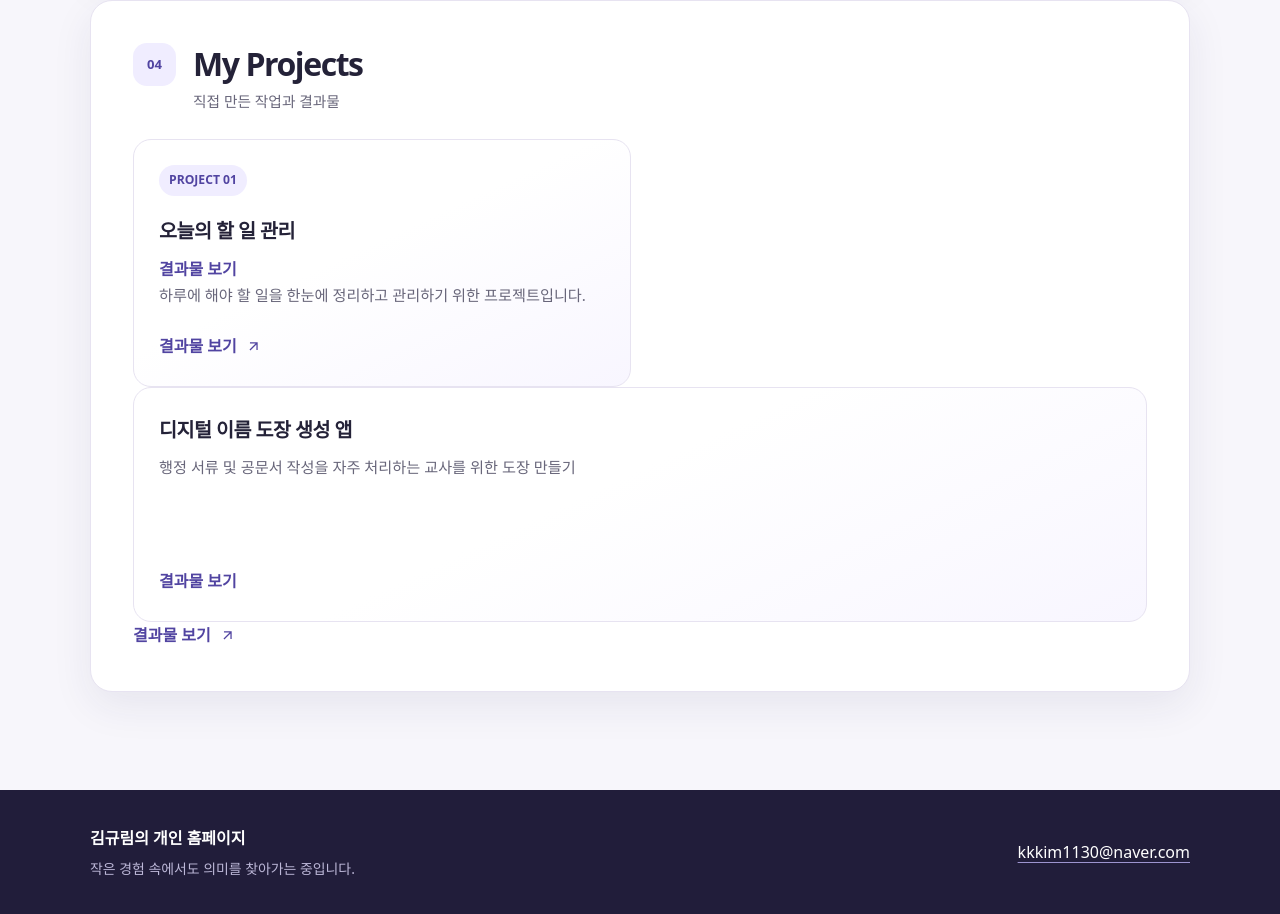
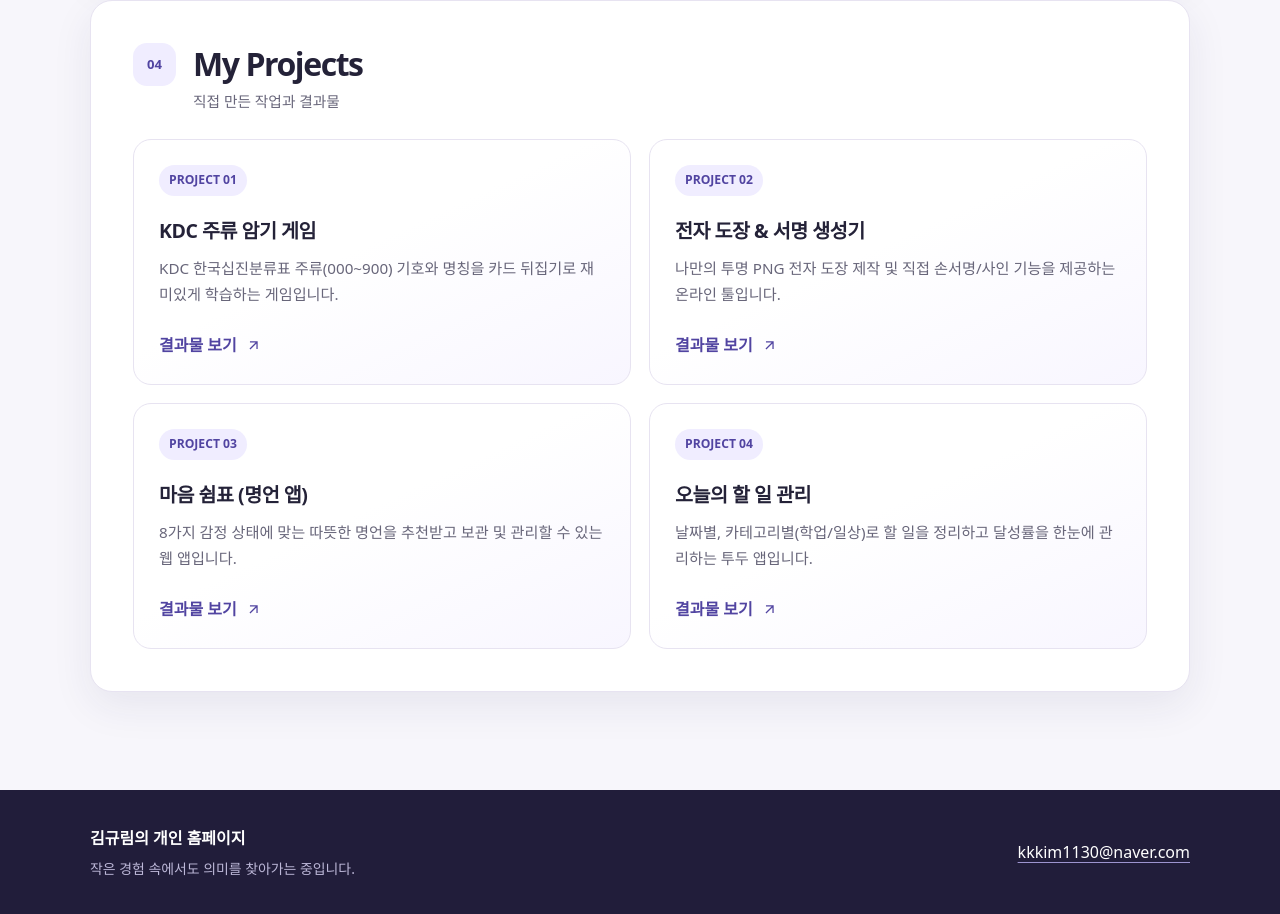
Before and after one commit to kim46956158-commits/my-webpage, a plain HTML site: page index.html in a window 1280 px wide. Shown: the part 1680-2594 px from the top of the page. Drawn offline with Linux system fonts and the light colour scheme.

Commit message:
Update index.html

```diff
--- a/index.html
+++ b/index.html
@@ -472,7 +472,7 @@
       </ul>
     </section>
 
-    <section class="section" id="projects" aria-labelledby="projects-title">
+<section class="section" id="projects" aria-labelledby="projects-title">
       <div class="section-heading">
         <span class="section-number" aria-hidden="true">04</span>
         <div>
@@ -481,42 +481,52 @@
         </div>
       </div>
       <div class="project-grid">
-        <article class="project-card" id="project-todo">
+
+        <!-- 프로젝트 1: KDC 암기 게임 -->
+        <article class="project-card" id="project-kdc">
           <span class="project-tag">PROJECT 01</span>
-          <h3>오늘의 할 일 관리</h3>
-          <a class="project-link"
-   href="오늘의 할일.html"
-   target="_blank"
-   rel="noopener noreferrer"
-   aria-label="오늘의 할 일 관리 프로젝트 결과물 새 탭에서 보기">
-  결과물 보기
-</a>
-          <p>하루에 해야 할 일을 한눈에 정리하고 관리하기 위한 프로젝트입니다.</p>
-          <!-- 실제 결과물 주소가 준비되면 href="#"를 해당 주소로 바꿔 주세요. -->
-          <a class="project-link" href="#" aria-label="오늘의 할 일 관리 프로젝트 결과물 보기">
-            결과물 보기
-            <svg viewBox="0 0 24 24" fill="none" stroke="currentColor" stroke-width="1.8" aria-hidden="true"><path d="M7 17 17 7M7 7h10v10"/></svg>
-          </a>
-        </article>
-      </div>
-       <article class="project-card" id="project-todo">
-          <h3>디지털 이름 도장 생성 앱</h3>
-         <p>행정 서류 및 공문서 작성을 자주 처리하는 교사를 위한 도장 만들기</p>
-          <a class="project-link"
-   href="도장만들기.html"
-   target="_blank"
-               rel="noopener noreferrer"
-   aria-label="도장만들기 프로젝트 결과물 새 탭에서 보기">
-  결과물 보기
-            </a>
-             </article>
-          <!-- 실제 결과물 주소가 준비되면 href="#"를 해당 주소로 바꿔 주세요. -->
-          <a class="project-link" href="오늘의 할%20일.html" aria-label="오늘의 할 일 관리 프로젝트 결과물 보기">
+          <h3>KDC 주류 암기 게임</h3>
+          <p>KDC 한국십진분류표 주류(000~900) 기호와 명칭을 카드 뒤집기로 재미있게 학습하는 게임입니다.</p>
+          <a class="project-link" href="kdc.html" target="_blank" rel="noopener noreferrer" aria-label="KDC 주류 암기 게임 새 창으로 열기">
             결과물 보기
             <svg viewBox="0 0 24 24" fill="none" stroke="currentColor" stroke-width="1.8" aria-hidden="true"><path d="M7 17 17 7M7 7h10v10"/></svg>
           </a>
         </article>
 
+        <!-- 프로젝트 2: 도장만들기 -->
+        <article class="project-card" id="project-stamp">
+          <span class="project-tag">PROJECT 02</span>
+          <h3>전자 도장 & 서명 생성기</h3>
+          <p>나만의 투명 PNG 전자 도장 제작 및 직접 손서명/사인 기능을 제공하는 온라인 툴입니다.</p>
+          <a class="project-link" href="도장만들기.html" target="_blank" rel="noopener noreferrer" aria-label="전자 도장 및 서명 생성기 새 창으로 열기">
+            결과물 보기
+            <svg viewBox="0 0 24 24" fill="none" stroke="currentColor" stroke-width="1.8" aria-hidden="true"><path d="M7 17 17 7M7 7h10v10"/></svg>
+          </a>
+        </article>
+
+        <!-- 프로젝트 3: 명언을 보여주는 앱 만들기 -->
+        <article class="project-card" id="project-quote">
+          <span class="project-tag">PROJECT 03</span>
+          <h3>마음 쉼표 (명언 앱)</h3>
+          <p>8가지 감정 상태에 맞는 따뜻한 명언을 추천받고 보관 및 관리할 수 있는 웹 앱입니다.</p>
+          <a class="project-link" href="명언을 보여주는 앱 만들기.html" target="_blank" rel="noopener noreferrer" aria-label="마음 쉼표 명언 앱 새 창으로 열기">
+            결과물 보기
+            <svg viewBox="0 0 24 24" fill="none" stroke="currentColor" stroke-width="1.8" aria-hidden="true"><path d="M7 17 17 7M7 7h10v10"/></svg>
+          </a>
+        </article>
+
+        <!-- 프로젝트 4: 오늘의 할일 -->
+        <article class="project-card" id="project-todo">
+          <span class="project-tag">PROJECT 04</span>
+          <h3>오늘의 할 일 관리</h3>
+          <p>날짜별, 카테고리별(학업/일상)로 할 일을 정리하고 달성률을 한눈에 관리하는 투두 앱입니다.</p>
+          <a class="project-link" href="오늘의 할일.html" target="_blank" rel="noopener noreferrer" aria-label="오늘의 할 일 관리 새 창으로 열기">
+            결과물 보기
+            <svg viewBox="0 0 24 24" fill="none" stroke="currentColor" stroke-width="1.8" aria-hidden="true"><path d="M7 17 17 7M7 7h10v10"/></svg>
+          </a>
+        </article>
+
+      </div>
     </section>
   </main>
 
```
